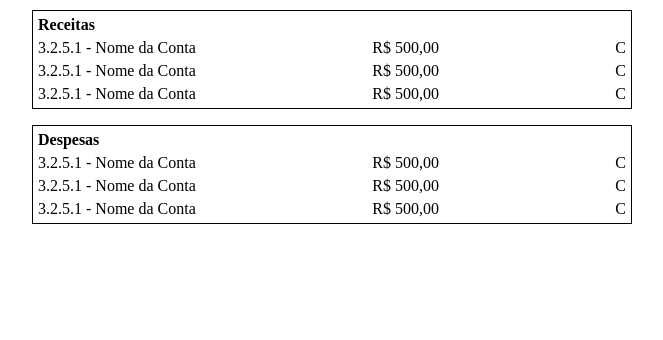
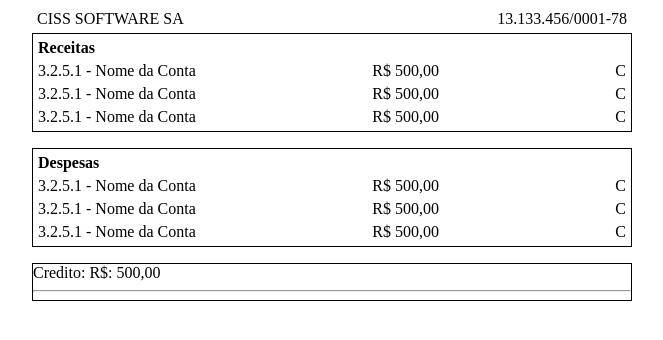
Before and after one commit to julianokassner31/curso_nodejs, a website: page teste.html in a window 1280 px wide. Shown: the whole page, without its empty margins (308-971 px from the left). Drawn offline with Linux system fonts and the light colour scheme.

Commit message:
alteracoes layout

```diff
--- a/teste.html
+++ b/teste.html
@@ -13,7 +13,14 @@
         }
 
         h4{
-            margin: 5px 5px 5px 5px;
+            margin: 5px;
+        }
+
+        #cabecalho{
+            display: flex;
+            flex-wrap: wrap;
+            justify-content: space-between;
+            margin: 5px;
         }
 
         #container {
@@ -22,23 +29,35 @@
         }
 
         #content {
-            margin: 5px 5px 5px 5px;
+            margin: 5px;
             display: flex;
             flex-wrap: wrap;
             justify-content: space-between;
         }
 
-        flex-1 {
+        #rodape{
+            border: 1px solid #000;
+        }
+
+        #rodape.div{
+            margin: 5px;
+        }
+
+        .flex-1 {
             flex: 1,
         }
 
-        flex-2 {
+        .flex-2 {
             flex: 2,
         }
     </style>
 </head>
 
 <body>
+    <div id="cabecalho">
+        <div class="flex-2">CISS SOFTWARE SA</div>
+        <div class="flex-1">13.133.456/0001-78</div>
+    </div>
     <div id="container">
         <h4>Receitas</h4>
         <div id="content">
@@ -76,6 +95,23 @@
             <div id="tpConta" class="flex-1">C</div>
         </div>
     </div>
+
+    <div id="rodape">
+        <div id="credito">
+            <span> Credito: </span>
+            <span> R$: 500,00</span>
+        </div>
+
+        <div id="resultado">
+
+        </div>
+
+        <hr>
+
+        <div id="resultado">
+
+        </div>
+    </div>
 </body>
 
 </html>
```
